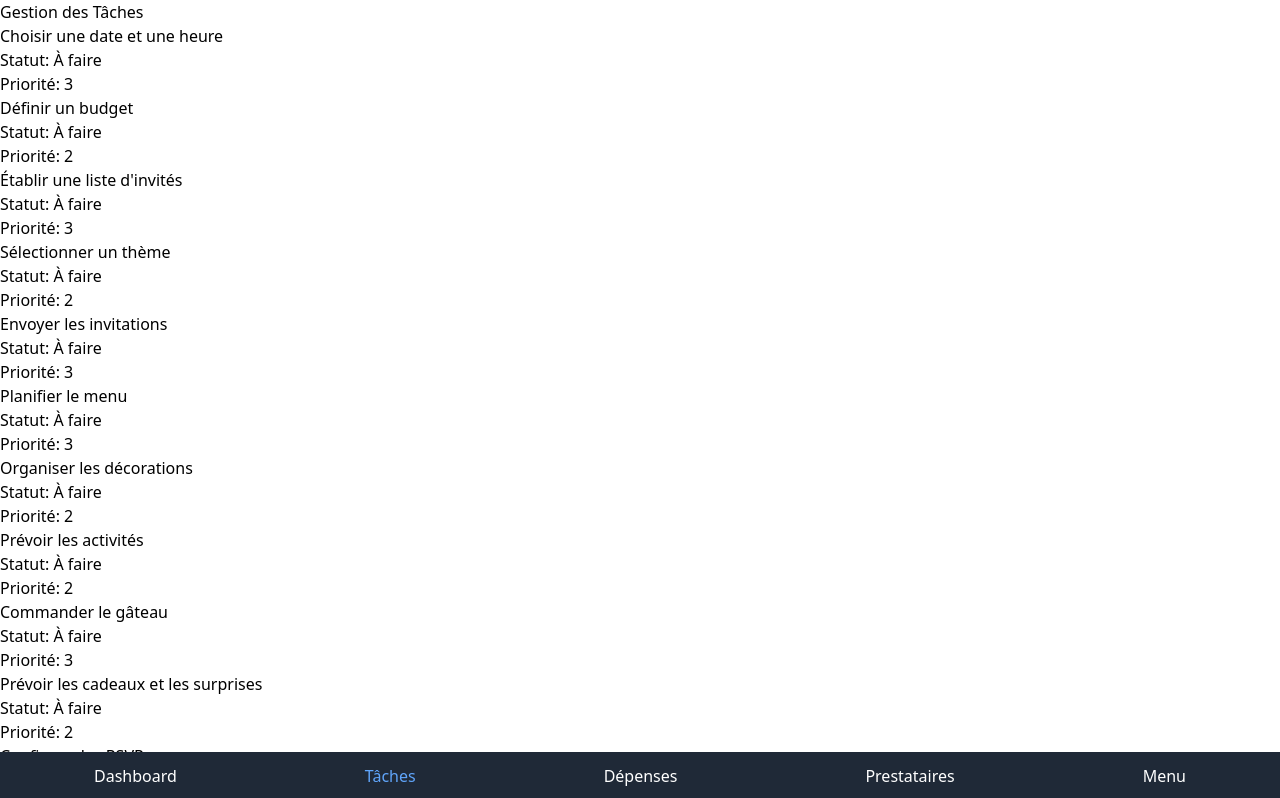
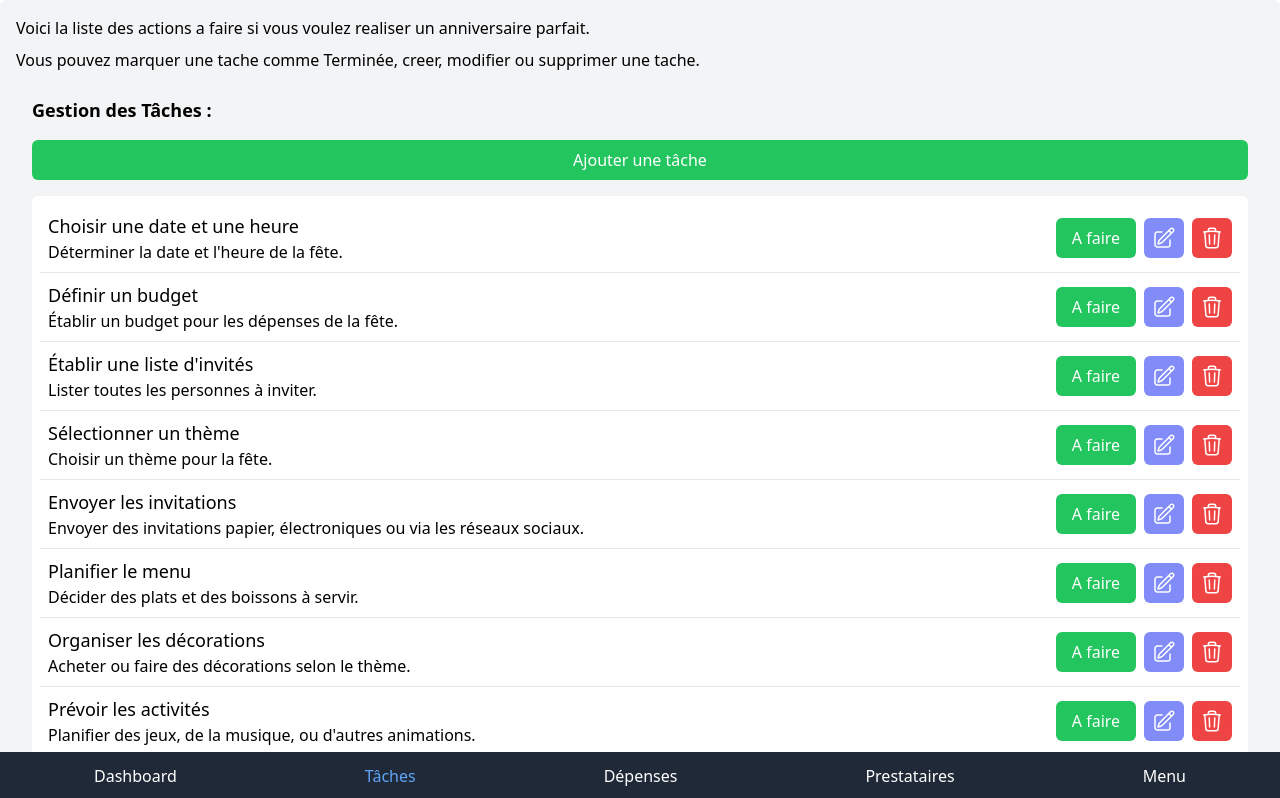
Before and after one commit to billy-java/soirie, a React (Vite) app: page /e/1/taches in a window 1280 px wide. Shown: the top 798 px of the page. Built offline with nearby package versions, Linux system fonts and the light colour scheme.

Commit message:
composant qui gere la todo list

```diff
--- a/src/components/TachesSection.tsx
+++ b/src/components/TachesSection.tsx
@@ -1,5 +1,6 @@
 import React, { useState } from 'react';
 import { ITache } from '../lib/interfaces/entites';
+import { iconsListe } from '../lib/iconsListe';
 
 interface TachesProps {
   tachesProps: ITache[];
@@ -9,13 +10,16 @@ const TachesSection: React.FC<TachesProps> = ({ tachesProps = [] }) => {
   const [taches, setTaches] = useState<ITache[]>(tachesProps);
   const [editingTask, setEditingTask] = useState<string | null>(null); // Stocke l'id de la tâche en cours de modification
   const [newTitle, setNewTitle] = useState<string>('');
+  const [newDescription, setNewDescription] = useState<string>(''); // Added state for new description
   const [showAddForm, setShowAddForm] = useState<boolean>(false); // Contrôle la visibilité du formulaire d'ajout
   const [addTitle, setAddTitle] = useState<string>(''); // Contient le titre de la nouvelle tâche
+  const [addDescription, setAddDescription] = useState<string>(''); // Contient la description de la nouvelle tâche
 
   // Gestion de l'affichage du formulaire d'ajout
   const toggleAddForm = () => {
     setShowAddForm(!showAddForm);
     setAddTitle(''); // Réinitialise le champ
+    setAddDescription(''); // Réinitialise le champ
   };
 
   // Gestion de l'ajout d'une tâche
@@ -27,12 +31,15 @@ const TachesSection: React.FC<TachesProps> = ({ tachesProps = [] }) => {
           id: Date.now().toString(),
           idEvenement: '1',
           titre: addTitle,
-          statut: 1,
-          priorite: 2,
+          description: addDescription,
+          dateLimite: '',
+          terminee: false, // Nouvelle tâche "à faire" par défaut
+          priorite: 2, // Priorité moyenne par défaut
         },
         ...taches,
       ]);
       setAddTitle(''); // Réinitialise le titre
+      setAddDescription(''); // Réinitialise la description
       setShowAddForm(false); // Cache le formulaire après ajout
     }
   };
@@ -43,27 +50,42 @@ const TachesSection: React.FC<TachesProps> = ({ tachesProps = [] }) => {
   };
 
   // Gestion de la modification d'une tâche
-  const modifierTache = (id: string, titre: string) => {
+  const modifierTache = (id: string, titre: string, description: string) => {
     setEditingTask(id);
     setNewTitle(titre);
+    setNewDescription(description);
   };
 
   // Gestion de la soumission du formulaire de modification
   const handleSubmit = (e: React.FormEvent) => {
     e.preventDefault();
-    if (editingTask && newTitle) {
+    if (editingTask && newTitle && newDescription) {
       setTaches(
         taches.map((t) =>
-          t.id === editingTask ? { ...t, titre: newTitle } : t
+          t.id === editingTask
+            ? { ...t, titre: newTitle, description: newDescription }
+            : t
         )
       );
       setEditingTask(null); // Réinitialise l'état de modification
       setNewTitle(''); // Réinitialise le titre
+      setNewDescription(''); // Réinitialise la description
     }
   };
 
+  // Gestion du changement de statut (marquer comme terminé ou non)
+  const changerStatut = (id: string) => {
+    setTaches(
+      taches.map((tache) =>
+        tache.id === id
+          ? { ...tache, terminee: !tache.terminee } // Correct toggle for terminee
+          : tache
+      )
+    );
+  };
+
   return (
-    <section className="flex flex-col gap-4 bg-gray-100 p-4 rounded-md">
+    <section className="flex flex-col gap-4 bg-gray-100 p-4 rounded-md mb-20">
       <h2 className="text-lg font-bold">Gestion des Tâches :</h2>
       <button
         onClick={toggleAddForm}
@@ -72,13 +94,19 @@ const TachesSection: React.FC<TachesProps> = ({ tachesProps = [] }) => {
       </button>
 
       {showAddForm && (
-        <form onSubmit={handleAddTask} className="flex gap-2 mt-4">
+        <form onSubmit={handleAddTask} className="flex flex-col gap-2 mt-4">
           <input
             type="text"
             value={addTitle}
             onChange={(e) => setAddTitle(e.target.value)}
             placeholder="Titre de la tâche"
-            className="flex-1 p-2 border border-gray-300 rounded-md"
+            className="p-2 border border-gray-300 rounded-md"
+          />
+          <textarea
+            value={addDescription}
+            onChange={(e) => setAddDescription(e.target.value)}
+            placeholder="Description de la tâche"
+            className="p-2 border border-gray-300 rounded-md"
           />
           <button
             type="submit"
@@ -92,34 +120,58 @@ const TachesSection: React.FC<TachesProps> = ({ tachesProps = [] }) => {
         {taches.map((tache) => (
           <li
             key={tache.id}
-            className="flex justify-between items-center p-2 border-b last:border-none">
+            className={`flex justify-between items-center p-2 border-b last:border-none ${
+              tache.terminee ? 'bg-green-100' : ''
+            }`}>
             {editingTask === tache.id ? (
-              <form onSubmit={handleSubmit} className="flex gap-2">
+              <form
+                onSubmit={handleSubmit}
+                className="flex flex-wrap gap-2 mr-2">
                 <input
                   type="text"
                   value={newTitle}
                   onChange={(e) => setNewTitle(e.target.value)}
-                  className="p-2 border border-gray-300 rounded-md"
+                  className="p-2 border border-gray-300 rounded-md flex-grow"
+                />
+                <input
+                  type="description"
+                  value={newDescription}
+                  onChange={(e) => setNewDescription(e.target.value)}
+                  className="p-2 border border-gray-300 rounded-md flex-grow"
                 />
                 <button
                   type="submit"
-                  className="bg-blue-500 text-white px-2 py-1 rounded-md hover:bg-blue-600">
+                  className="bg-blue-500 w-fit text-white px-2 py-1 rounded-md hover:bg-blue-600">
                   Sauvegarder
                 </button>
               </form>
             ) : (
-              <span>{tache.titre}</span>
+              <div>
+                <p className="text-lg font-medium">{tache.titre}</p>
+                <span>{tache.description}</span>
+              </div>
             )}
-            <div className="flex gap-2">
+            <div className="flex items-center gap-2">
               <button
-                onClick={() => modifierTache(tache.id, tache.titre)}
-                className="bg-yellow-400 text-white px-2 py-1 rounded-md hover:bg-yellow-500">
-                M
+                onClick={() => changerStatut(tache.id)}
+                className="bg-green-500 text-white px-2 py-1 rounded-md hover:bg-green-600 w-20 h-10">
+                {tache.terminee ? 'Terminée' : 'A faire'}
+              </button>
+              <button
+                onClick={() =>
+                  modifierTache(
+                    tache.id,
+                    tache.titre ?? '',
+                    tache.description ?? ''
+                  )
+                }
+                className="bg-indigo-400 text-white px-2 py-1 rounded-md hover:bg-yellow-500 w-10 h-10">
+                {iconsListe.modifier}
               </button>
               <button
                 onClick={() => supprimerTache(tache.id)}
-                className="bg-red-500 text-white px-2 py-1 rounded-md hover:bg-red-600">
-                X
+                className="bg-red-500 text-white px-2 py-1 rounded-md hover:bg-red-600 w-10 h-10">
+                {iconsListe.supprimer}
               </button>
             </div>
           </li>
--- a/src/lib/interfaces/entites.ts
+++ b/src/lib/interfaces/entites.ts
@@ -26,7 +26,7 @@ export interface ITache {
   titre: string;
   description?: string;
   dateLimite?: string;
-  statut: 1 | 2 | 3; // 1 = à faire, 2 = en cours, 3 = terminé
+  terminee: boolean;
   priorite: 1 | 2 | 3; // 1 = basse, 2 = moyenne, 3 = haute
 }
 
--- a/src/pages/evenements/Dashboard.tsx
+++ b/src/pages/evenements/Dashboard.tsx
@@ -4,7 +4,9 @@ import { IInvitation } from '../../lib/interfaces/entites';
 import { anniversaireTaches } from '../../lib/localDB';
 
 const Dashboard = () => {
-  const mesTaches = anniversaireTaches.filter((el) => el.idEvenement === '1');
+  const mesTaches = anniversaireTaches.filter(
+    (el) => el.idEvenement === '1' && el.priorite === 3
+  );
 
   const invitation: IInvitation = {
     id: '1',
--- a/src/pages/evenements/Taches.tsx
+++ b/src/pages/evenements/Taches.tsx
@@ -1,25 +1,22 @@
+import TachesSection from '../../components/TachesSection';
 import { anniversaireTaches } from '../../lib/localDB';
 
 const Taches = () => {
   return (
     <div>
-      <h1>Gestion des Tâches</h1>
-      <ul>
-        {anniversaireTaches.map((tache) => (
-          <li key={tache.id}>
-            <h3>{tache.titre}</h3>
-            <p>
-              Statut:{' '}
-              {tache.statut === 1
-                ? 'À faire'
-                : tache.statut === 2
-                  ? 'En cours'
-                  : 'Terminé'}
-            </p>
-            <p>Priorité: {tache.priorite}</p>
-          </li>
-        ))}
-      </ul>
+      <section className="flex flex-col gap-2 bg-gray-100 p-4 rounded-md">
+        <h2>
+          Voici la liste des actions a faire si vous voulez realiser un
+          anniversaire parfait.
+        </h2>
+        <p>
+          Vous pouvez marquer une tache comme Terminée, creer, modifier ou
+          supprimer une tache.
+        </p>
+        <div>
+          <TachesSection tachesProps={anniversaireTaches} />
+        </div>
+      </section>
     </div>
   );
 };
```
Also changed, not shown: src/lib/localDB.ts (+12 -12 lines).
